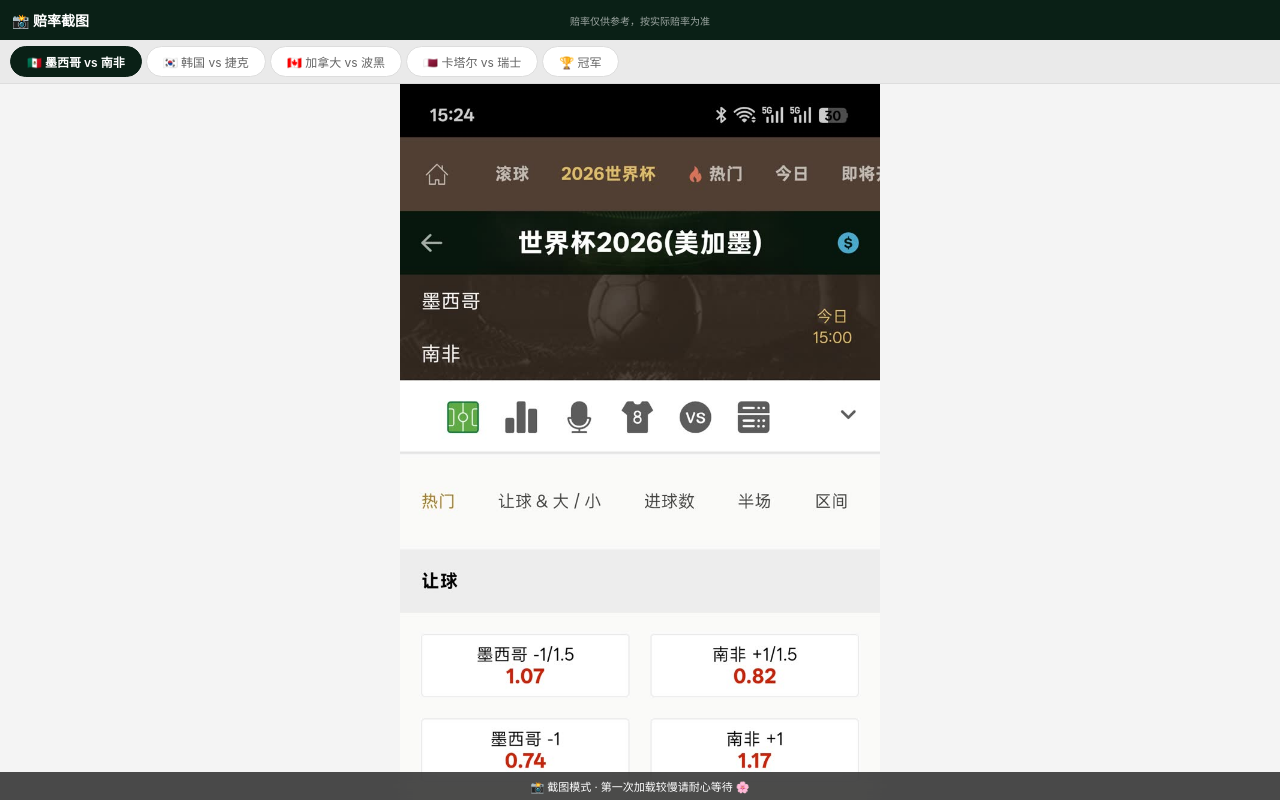
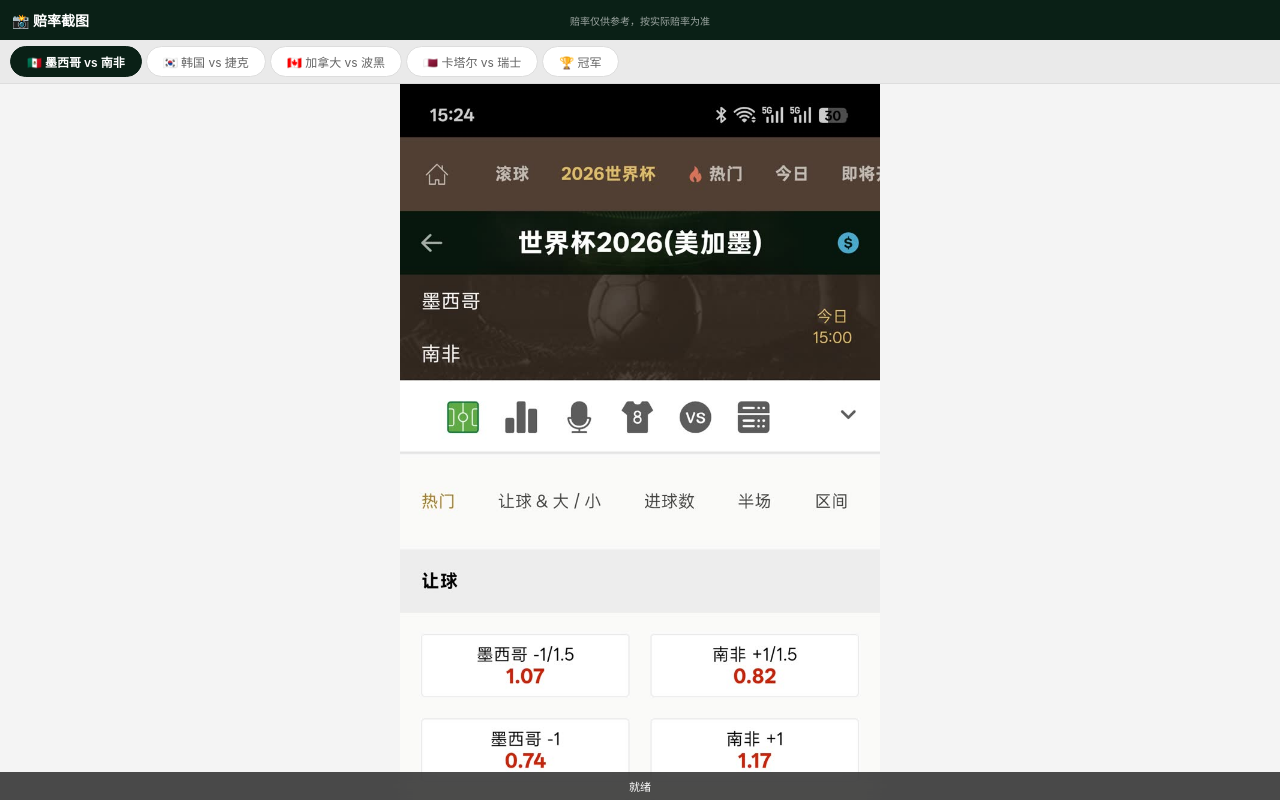
Before and after one commit to shengkaitang3/football-betting, a website: page public/index.html in a window 1280 px wide. Both pictures are taken after a click on the element "🇲🇽 墨西哥 vs 南非". Shown: the top 800 px of the page. Drawn offline with Linux system fonts and the light colour scheme.

Commit message:
fix: restore loading status in bottom bar

```diff
--- a/public/index.html
+++ b/public/index.html
@@ -50,13 +50,13 @@
     <div class="screenshot-wrap">
         <img id="oddsImage" src="mex-s.jpg" alt="赔率截图" style="width:100%" onload="document.getElementById('statusText').textContent='就绪'" onerror="document.getElementById('statusText').textContent='加载失败'">
     </div>
-    <div class="bottom-bar">📸 截图模式 · 第一次加载较慢请耐心等待 🌸</div>
+    <div class="bottom-bar" id="statusText">📸 截图模式 · 第一次加载较慢请耐心等待 🌸</div>
     <script>
         function switchTab(el) {
             document.querySelectorAll('#matchTabs span').forEach(s => s.classList.remove('active'));
             el.classList.add('active');
             const img = document.getElementById('oddsImage');
-            document.getElementById('statusText').textContent = '加载中...';
+            document.getElementById('statusText').textContent = '📸 加载中...';
             img.src = el.dataset.img;
         }
     </script>
```
